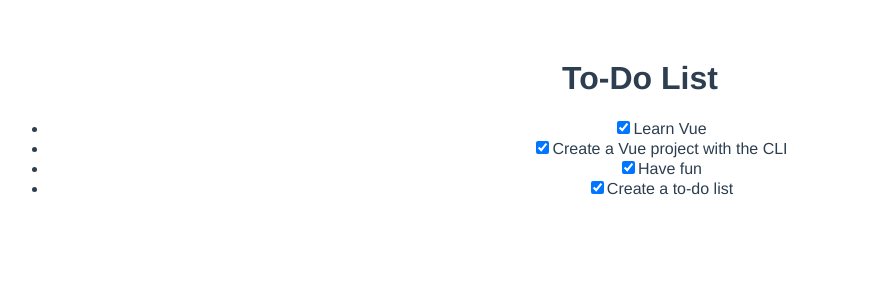
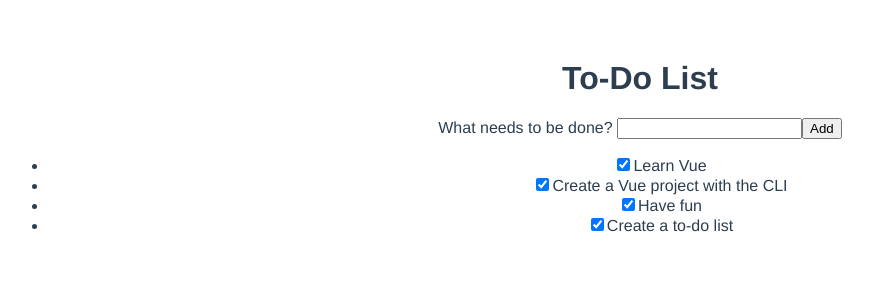
Before and after one commit to Ponny0026/vue-simple-project, a Vue app: page / in a window 1280 px wide. Shown: the top 300 px of the page, without its empty margins (0-873 px from the left). Built offline with nearby package versions, Linux system fonts and the light colour scheme.

Commit message:
step4 todo

```diff
--- a/src/App.vue
+++ b/src/App.vue
@@ -1,6 +1,7 @@
 <template>
   <div id="app">
     <h1>To-Do List</h1>
+    <to-do-form @todo-added="addToDo"></to-do-form>
     <ul>
       <li v-for="item in ToDoItems" :key="item.id">
         <to-do-item :label="item.label" :done="true" :id="item.id"></to-do-item>
@@ -12,11 +13,14 @@
 <script>
 import ToDoItem from "./components/TodoItem.vue";
 import { nanoid } from "nanoid";
+import ToDoForm from "./components/ToDoForm.vue";
+
 
 export default {
   name: 'App',
   components: {
-    ToDoItem
+    ToDoItem,
+    ToDoForm
   },
   data() {
     return {
@@ -26,8 +30,18 @@
         { id: `todo-${nanoid()}`, label: "Have fun", done: true },
         { id: `todo-${nanoid()}`, label: "Create a to-do list", done: false },
       ],
-    };
+    }
   },
+  methods: {
+    addToDo(toDoLabel) {
+      console.log("To-do added: ", toDoLabel);
+      this.ToDoItems.push({
+        id: `todo-${nanoid()}`,
+        label: toDoLabel,
+        done: false
+      })
+    }
+  }
 }
 </script>
 
--- /dev/null
+++ b/src/components/ToDoForm.vue
@@ -0,0 +1,36 @@
+<template lang="">
+    <form @submit.prevent="onSubmit">
+        <label for="new-todo-input"> What needs to be done? </label>
+        <input
+        type="text"
+        id="new-todo-input"
+        name="new-todo"
+        autocomplete="off"
+        v-model.lazy.trim="label" />
+        <button type="submit">Add</button>
+    </form>
+</template>
+<script>
+export default {
+    methods: {
+        onSubmit() {
+            if (this.label === '') {
+                return;
+            }
+            //   console.log("Label value: ", this.label);
+            this.$emit("todo-added", this.label);
+            this.label = "";
+        },
+    },
+    data() {
+        return {
+            label: "",
+        };
+    },
+};
+
+
+</script>
+<style lang="">
+
+</style>
```
